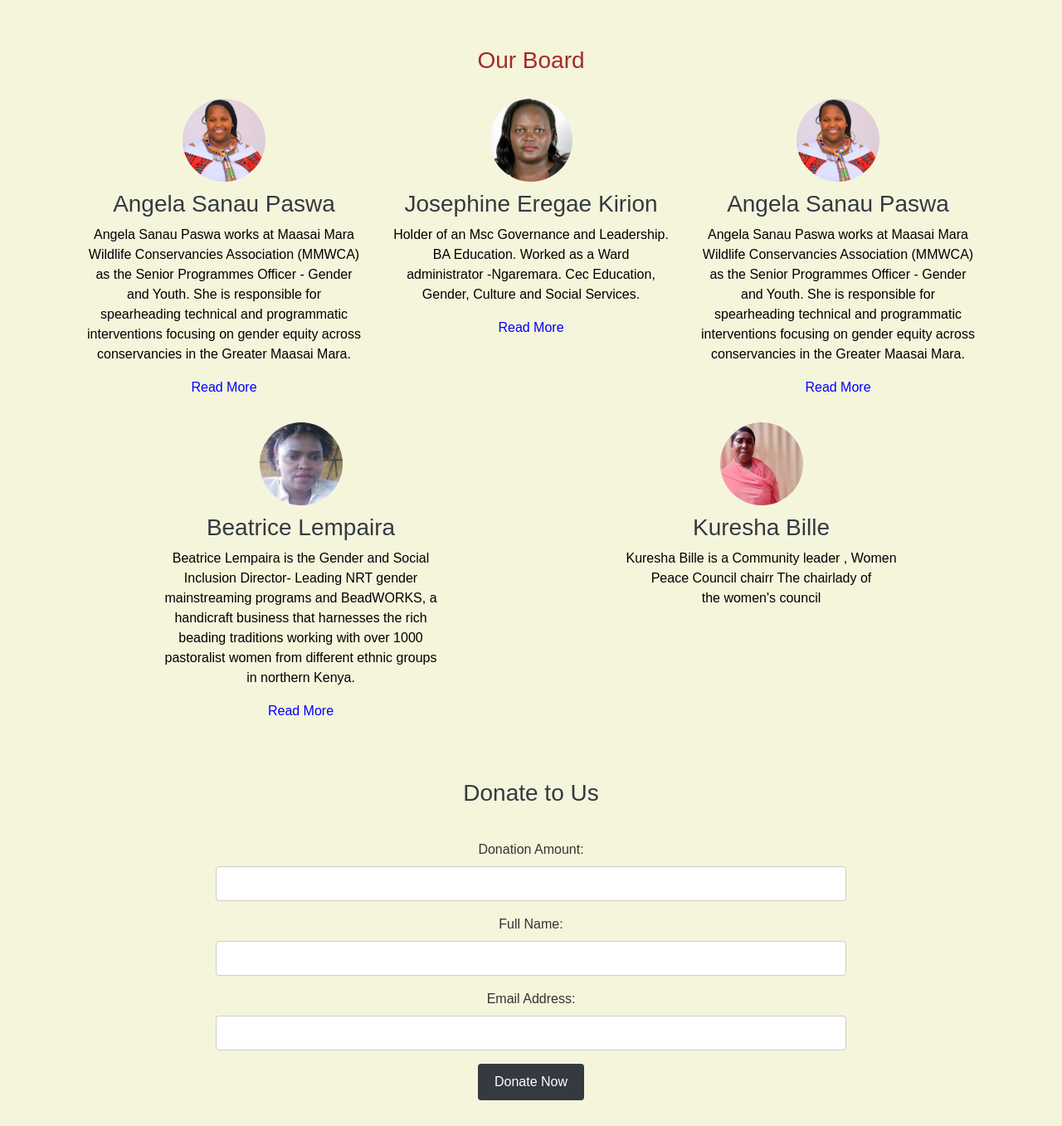
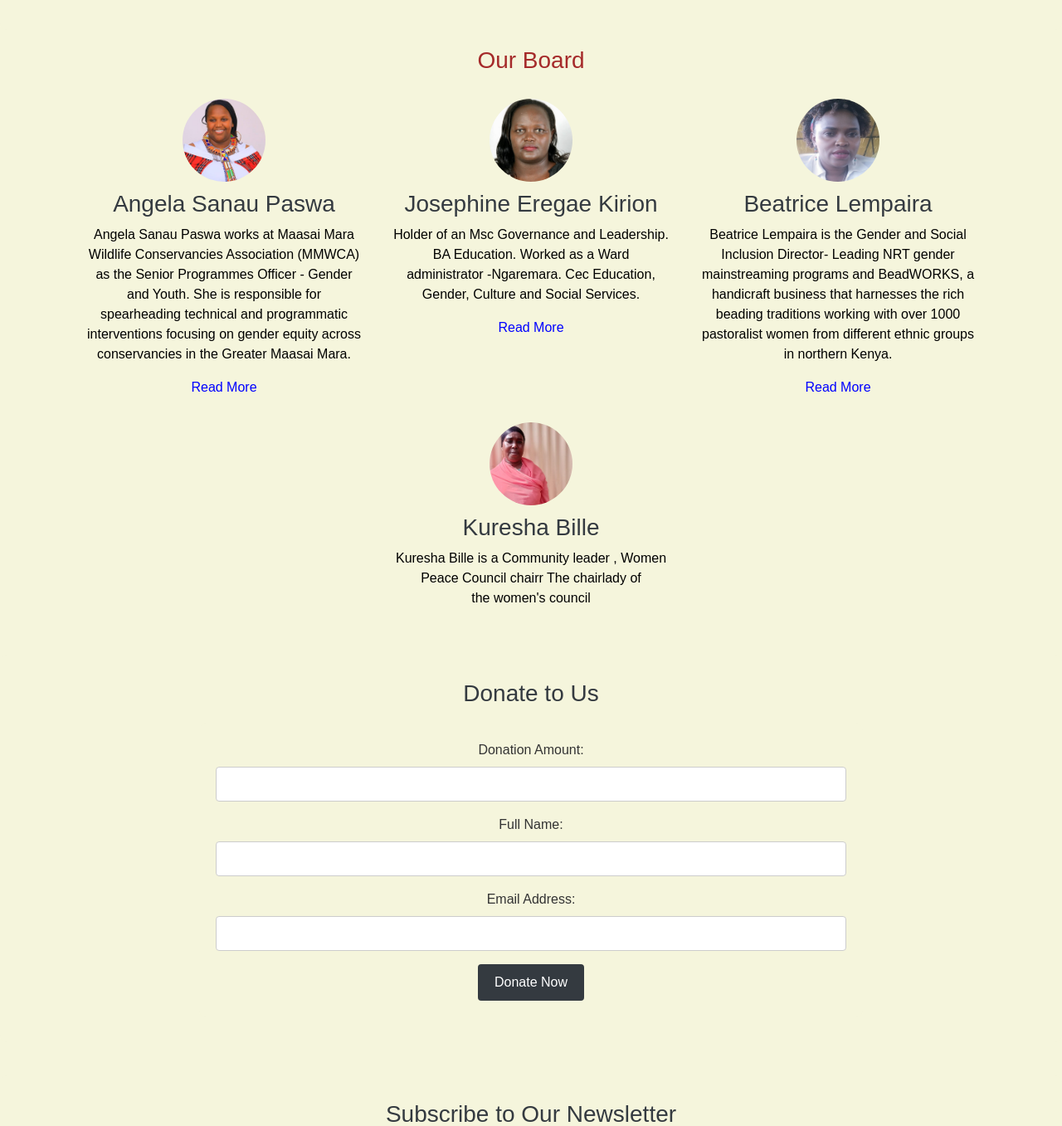
Before and after one commit to SydneyWamalwa/queenofpeace, a Flask app: page / in a window 1280 px wide. Shown: the part 3968-5325 px from the top of the page at 83% size. Run offline with Flask 2, Linux system fonts and the light colour scheme; some libraries are stand-ins or nearby versions.

Commit message:
added initative in about and removed board member

```diff
--- a/templates/index.html
+++ b/templates/index.html
@@ -617,7 +617,7 @@
                 <div class="col-md-12">
                     <h3>Who we Are</h3>
                     <p>Queen of Peace Initiative is a women-led and women-centered organization committed to the liberation of indigenous women across the vast arid plains of northern Kenya from the extreme social, cultural and economic barriers that exist in the conflict-prone region.</p>
-                    <p>The organization is led by a council of women diligently drawn from organized women groups in Isiolo, Marsabit, Samburu and Laikipia counties. Queen of Peace Foundation, thanks to the generous support of our partners, is helping the indigenous women of northern Kenya to understand their rights, reclaim their voice and make valuable and visible contributions towards finding long-lasting solutions to the challenges facing the region, including insecurity, illiteracy, abject poverty, discrimination and gender-based violence.</p>
+                    <p>The organization is led by a council of women diligently drawn from organized women groups in Isiolo, Marsabit, Samburu and Laikipia counties. Queen of Peace Initiative, thanks to the generous support of our partners, is helping the indigenous women of northern Kenya to understand their rights, reclaim their voice and make valuable and visible contributions towards finding long-lasting solutions to the challenges facing the region, including insecurity, illiteracy, abject poverty, discrimination and gender-based violence.</p>
                     <h3>What we do</h3>
                     <p>We are supporting indigenous women of northern Kenya gain the skills, knowledge and resources they need to be at the forefront of influencing decisions that improve the health and wellbeing of their lives, families and communities</p>
                     <iframe width="560" height="315" src="https://www.youtube.com/embed/zcumRz2nthQ?si=GXfbR7sDLOAJEfSz" title="YouTube video player" frameborder="0" allow="accelerometer; autoplay; clipboard-write; encrypted-media; gyroscope; picture-in-picture; web-share" allowfullscreen></iframe>
@@ -777,15 +777,6 @@
             </div>
         </div>
 
-        <div class="boarditem">
-            <img src="/static/images/board1.jpg" alt="member3">
-            <h2>Angela Sanau Paswa</h2>
-            <p>Angela Sanau Paswa works at Maasai Mara Wildlife Conservancies Association (MMWCA) as the Senior Programmes Officer - Gender and Youth. She is responsible for spearheading technical and programmatic interventions focusing on gender equity across conservancies in the Greater Maasai Mara.</p>
-            <a id="read-more-link-3" class="read-more-link" onclick="toggleReadMore(3)">Read More</a>
-            <div id="read-more-content-3" class="read-more-content">
-                <p>Angela holds a Bachelor’s degree in Political Science and Anthropology. Her passion is driven by strengthening women empowerment, working with communities to enhance internal governance structures, and promoting inclusive spaces. She is part of the Climate Justice Resilience Fund and an IVLP fellow alumna.</p>
-            </div>
-        </div>
 
         <div class="boarditem">
             <img src="/static/images/blam.jpg" alt="member3">
```
Also changed, not shown: 1 other file.
